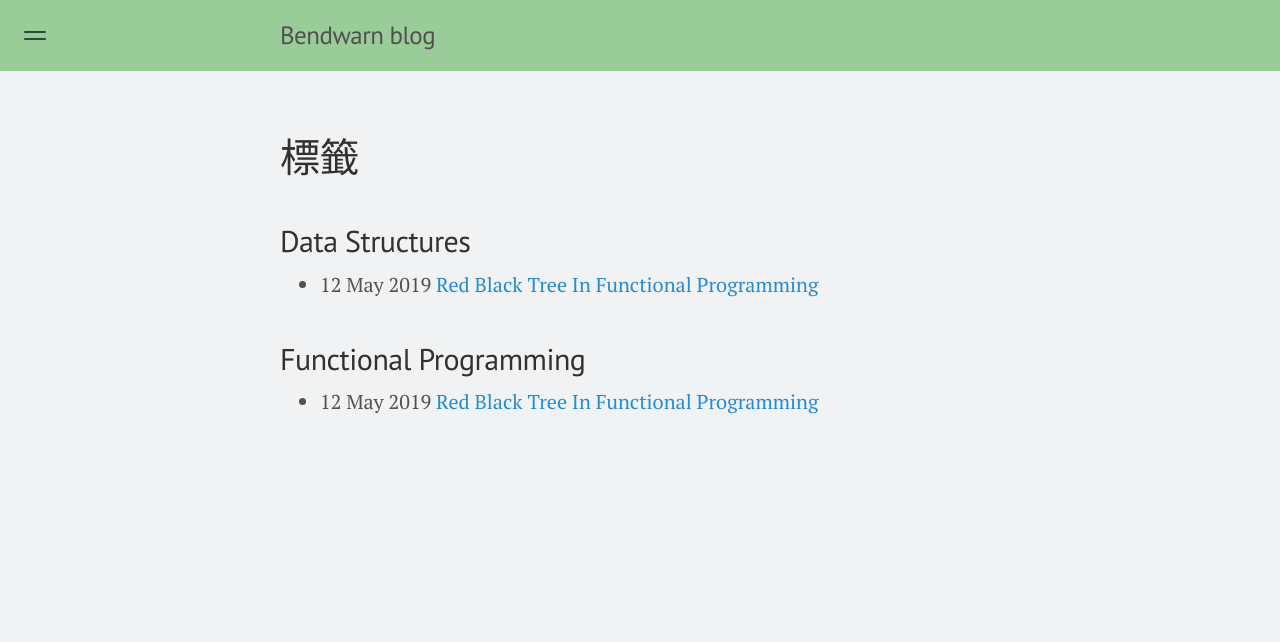
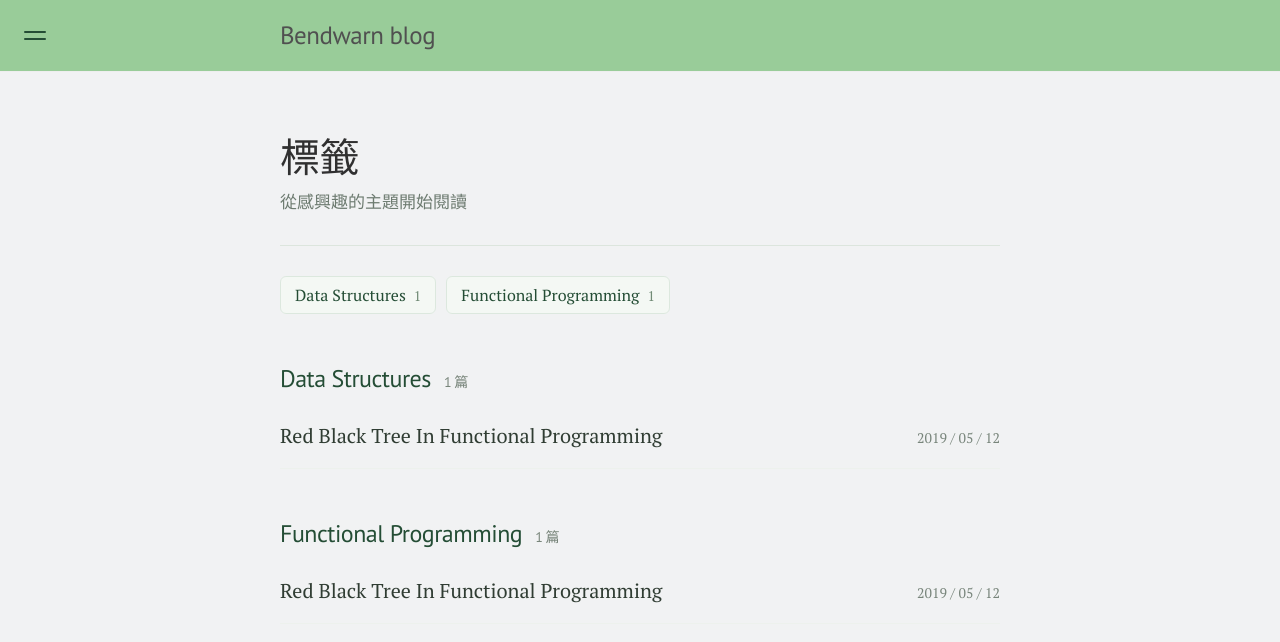
Before and after one commit to bendwarn/bendwarn.github.io, a Jekyll site: the page built from tags.html, in a window 1280 px wide. Shown: the top 642 px of the page. Built offline with Jekyll 4.4.1, drawn with Linux system fonts in a browser that asks for light colours.

Commit message:
Improve archive and tag collection pages

```diff
--- a/public/css/main.sass
+++ b/public/css/main.sass
@@ -34,9 +34,103 @@
   color: #244d35
   font-size: .8rem
 
-.tag-section
+// Archive and tag pages share a quiet, readable list treatment.
+.collection-header
+  padding-bottom: 1.5rem
+  border-bottom: 1px solid #dce5dd
+
+.collection-header .page-title
+  margin-bottom: .35rem
+
+.collection-header p
+  margin: 0
+  color: #6d7b70
+  font-size: .85rem
+
+.collection-section
+  margin-top: 2.5rem
+  scroll-margin-top: 1.5rem
+
+.collection-heading
+  display: flex
+  align-items: baseline
+  flex-wrap: wrap
+  gap: .65rem
+  margin: 0 0 .5rem
+  color: #244d35
+  font-size: 1.2rem
+
+.collection-count
+  color: #778479
+  font-size: .7rem
+  font-weight: 400
+
+.collection-posts
+  margin: 0
+  padding: 0
+  list-style: none
+
+.collection-posts li
+  display: flex
+  align-items: baseline
+  justify-content: space-between
+  gap: 1rem
+  padding: .85rem 0
+  border-bottom: 1px solid #edf1ed
+
+.collection-posts a
+  min-width: 0
+  color: #303d33
+  overflow-wrap: anywhere
+
+.collection-posts a:hover,
+.collection-posts a:focus-visible
+  color: #244d35
+  text-decoration: underline
+
+.collection-posts time
+  flex: none
+  color: #78857b
+  font-size: .7rem
+  font-variant-numeric: tabular-nums
+  white-space: nowrap
+
+.tag-index
+  display: flex
+  flex-wrap: wrap
+  gap: .5rem
+  margin-top: 1.5rem
+
+.tag-index a
+  display: inline-flex
+  align-items: baseline
+  gap: .4rem
+  padding: .3rem .7rem
+  border: 1px solid #dce8de
+  border-radius: .3rem
+  background: #f4f8f4
+  color: #244d35
+  font-size: .8rem
+
+.tag-index a:hover,
+.tag-index a:focus-visible
+  border-color: #9ab5a0
+  background: #e8f1e9
+  text-decoration: none
+
+.tag-index span
+  color: #718b76
+  font-size: .7rem
+
+.collection-empty
   margin-top: 2rem
-  scroll-margin-top: 1rem
+  color: #6d7b70
+
+@media (max-width: 30em)
+  .collection-posts li
+    align-items: flex-start
+    flex-direction: column
+    gap: .2rem
 
 // Keep the control available to keyboard and assistive technology users.
 .sidebar-checkbox
--- a/tags.html
+++ b/tags.html
@@ -4,24 +4,36 @@ title: 標籤
 permalink: /tags/
 ---
 
-<div class="tags">
+<div class="tags collection-page" lang="zh-Hant">
+  <header class="collection-header">
     <h1 class="page-title">標籤</h1>
+    <p>從感興趣的主題開始閱讀</p>
+  </header>
 
   {% assign sorted_tags = site.tags | sort %}
+  {% if sorted_tags.size > 0 %}
+    <nav class="tag-index" aria-label="標籤索引">
       {% for tag in sorted_tags %}
         {% assign tag_id = tag[0] | url_encode %}
-    <section class="tag-section" id="tag-{{ tag_id }}">
-      <h2>{{ tag[0] | escape }}</h2>
-      <ul>
+        <a href="#tag-{{ tag_id | url_encode }}">{{ tag[0] | escape }} <span>{{ tag[1].size }}</span></a>
+      {% endfor %}
+    </nav>
+
+    {% for tag in sorted_tags %}
+      {% assign tag_id = tag[0] | url_encode %}
+      <section class="tag-section collection-section" id="tag-{{ tag_id }}">
+        <h2 class="collection-heading">{{ tag[0] | escape }} <span class="collection-count">{{ tag[1].size }} 篇</span></h2>
+        <ul class="collection-posts">
           {% for post in tag[1] %}
           <li>
-          <time datetime="{{ post.date | date_to_xmlschema }}">{{ post.date | date_to_string }}</time>
             <a href="{{ post.url | relative_url }}">{{ post.title | escape }}</a>
+            <time datetime="{{ post.date | date_to_xmlschema }}">{{ post.date | date: '%Y / %m / %d' }}</time>
           </li>
           {% endfor %}
         </ul>
       </section>
+    {% endfor %}
   {% else %}
-    <p>目前沒有標籤。</p>
-  {% endfor %}
+    <p class="collection-empty">目前沒有標籤。</p>
+  {% endif %}
 </div>
```
Also changed, not shown: _posts/2026-11-18-philosophy-of-limit.md (added, +24 -0 lines), archive.md (+22 -10 lines), _posts/philosophy-of-limit.md (deleted). Lines whose indentation alone changed are shown as unchanged.
